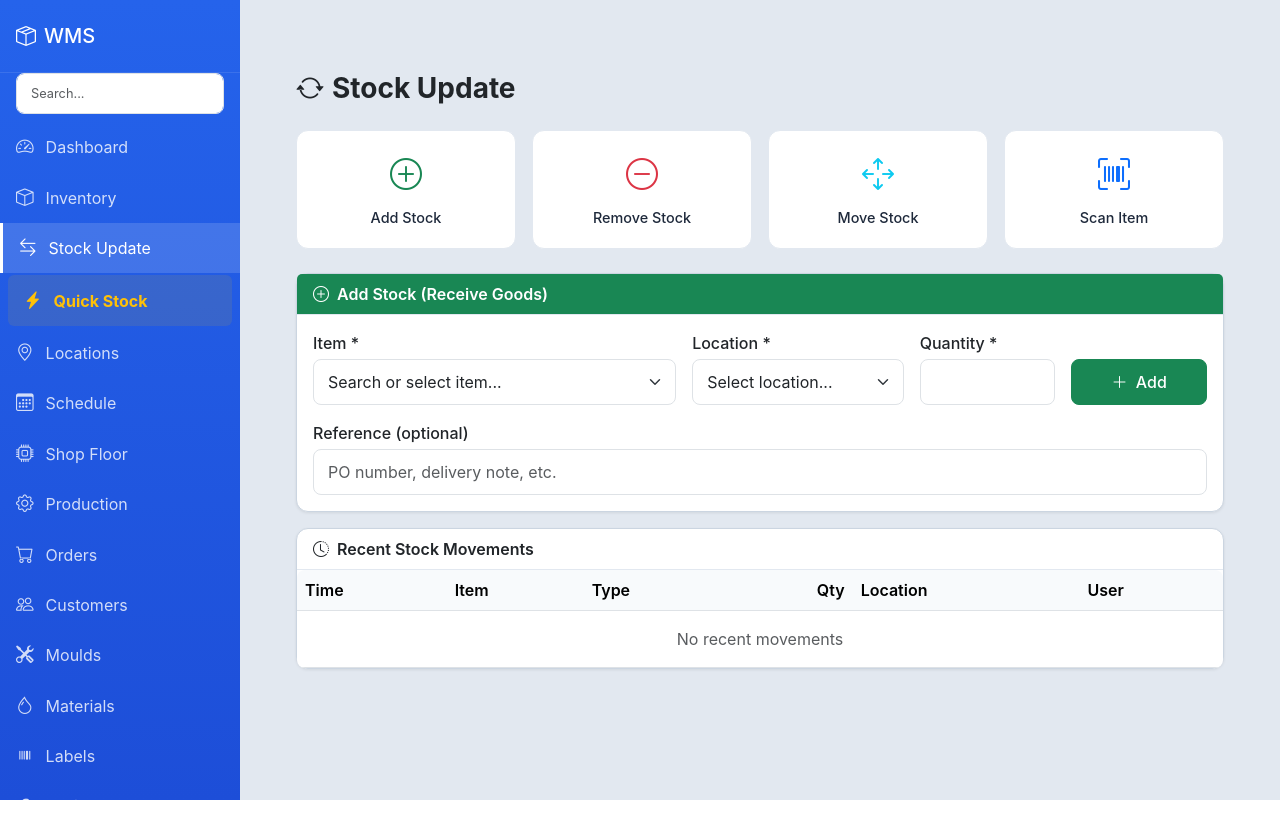
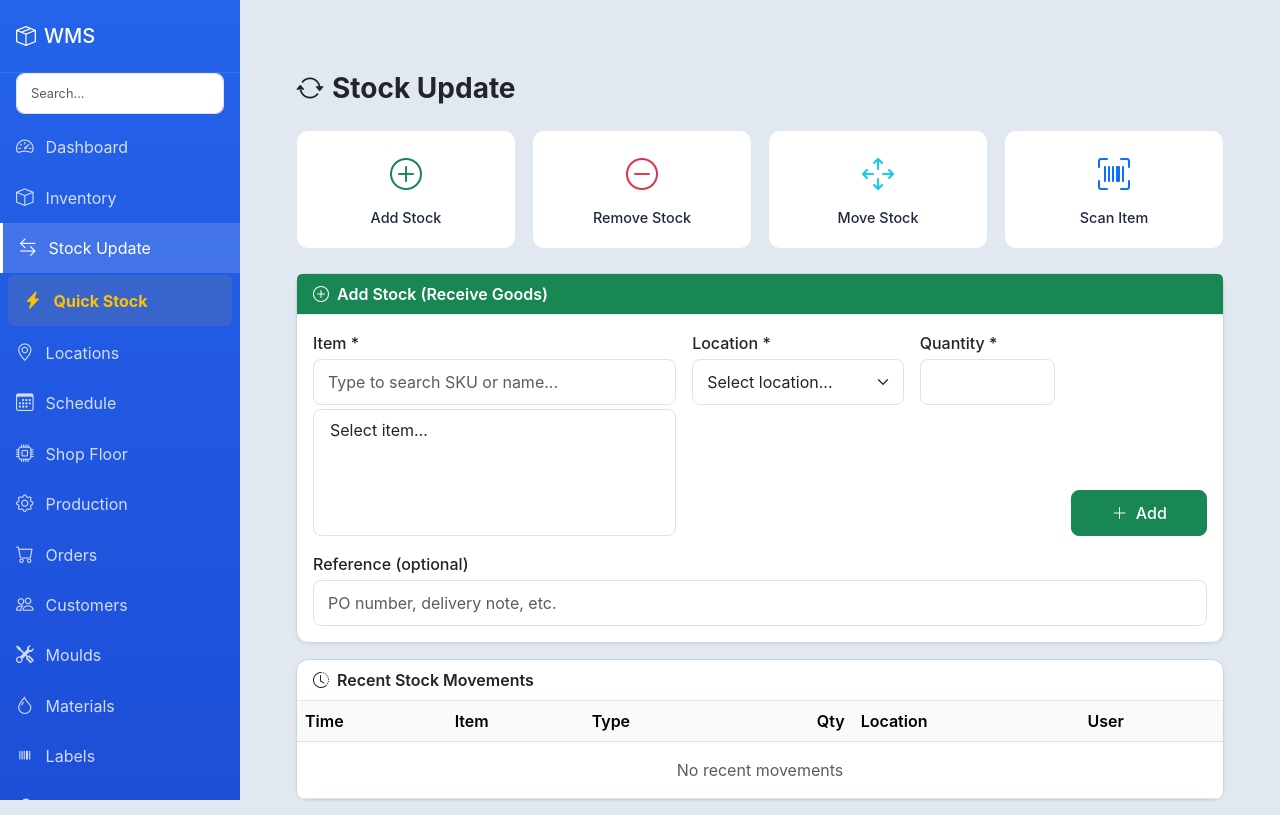
Before and after one commit to NEWARKTOOLS/WarehouseManagement, a Flask app: page /inventory/stock-update in a window 1280 px wide. Shown: the top 815 px of the page. Run offline with Flask 3, Linux system fonts and the light colour scheme; a user stored in the database is signed in; data that the repository does not hold is empty; parts of the project's set-up code (start-up, migrations or seed data) failed here and were passed over; some libraries are stand-ins or nearby versions.

Commit message:
Add search filtering to item dropdowns on Stock Update page
All three forms (Add, Remove, Move) now have a search box above the
item dropdown. Type a SKU or name and the list filters instantly,
making it much faster to find items when you have 256+ parts.

Co-Authored-By: Claude Opus 4.6 <noreply@anthropic.com>

```diff
--- a/app/templates/inventory/stock_update.html
+++ b/app/templates/inventory/stock_update.html
@@ -49,10 +49,11 @@
                     <div class="row g-3">
                         <div class="col-md-5">
                             <label class="form-label">Item *</label>
-                            <select class="form-select" name="item_id" required id="addItemSelect">
-                                <option value="">Search or select item...</option>
+                            <input type="text" class="form-control mb-1 item-search-input" placeholder="Type to search SKU or name..." data-target="addItemSelect">
+                            <select class="form-select item-searchable" name="item_id" required id="addItemSelect" size="5" style="height:auto;">
+                                <option value="">Select item...</option>
                                 {% for item in items %}
-                                <option value="{{ item.id }}" data-sku="{{ item.sku }}">
+                                <option value="{{ item.id }}" data-sku="{{ item.sku }}" data-name="{{ item.name }}">
                                     {{ item.sku }} - {{ item.name }}
                                 </option>
                                 {% endfor %}
@@ -102,10 +103,11 @@
                     <div class="row g-3">
                         <div class="col-md-5">
                             <label class="form-label">Item *</label>
-                            <select class="form-select" name="item_id" required>
-                                <option value="">Search or select item...</option>
+                            <input type="text" class="form-control mb-1 item-search-input" placeholder="Type to search SKU or name..." data-target="removeItemSelect">
+                            <select class="form-select item-searchable" name="item_id" required id="removeItemSelect" size="5" style="height:auto;">
+                                <option value="">Select item...</option>
                                 {% for item in items %}
-                                <option value="{{ item.id }}">{{ item.sku }} - {{ item.name }} ({{ item.total_stock }} in stock)</option>
+                                <option value="{{ item.id }}" data-sku="{{ item.sku }}" data-name="{{ item.name }}">{{ item.sku }} - {{ item.name }} ({{ item.total_stock }} in stock)</option>
                                 {% endfor %}
                             </select>
                         </div>
@@ -160,10 +162,11 @@
                     <div class="row g-3">
                         <div class="col-md-4">
                             <label class="form-label">Item *</label>
-                            <select class="form-select" name="item_id" required>
-                                <option value="">Search or select item...</option>
+                            <input type="text" class="form-control mb-1 item-search-input" placeholder="Type to search SKU or name..." data-target="moveItemSelect">
+                            <select class="form-select item-searchable" name="item_id" required id="moveItemSelect" size="5" style="height:auto;">
+                                <option value="">Select item...</option>
                                 {% for item in items %}
-                                <option value="{{ item.id }}">{{ item.sku }} - {{ item.name }}</option>
+                                <option value="{{ item.id }}" data-sku="{{ item.sku }}" data-name="{{ item.name }}">{{ item.sku }} - {{ item.name }}</option>
                                 {% endfor %}
                             </select>
                         </div>
@@ -277,5 +280,25 @@ document.querySelectorAll('[data-bs-toggle="collapse"]').forEach(btn => {
         });
     });
 });
+
+// Item search filtering for all three forms
+document.querySelectorAll('.item-search-input').forEach(input => {
+    const selectId = input.dataset.target;
+    const select = document.getElementById(selectId);
+    if (!select) return;
+
+    const allOptions = Array.from(select.querySelectorAll('option'));
+
+    input.addEventListener('input', function() {
+        const term = this.value.toLowerCase().trim();
+        allOptions.forEach(opt => {
+            if (!opt.value) { opt.style.display = ''; return; }
+            const sku = (opt.dataset.sku || '').toLowerCase();
+            const name = (opt.dataset.name || '').toLowerCase();
+            const text = opt.textContent.toLowerCase();
+            opt.style.display = (!term || sku.includes(term) || name.includes(term) || text.includes(term)) ? '' : 'none';
+        });
+    });
+});
 </script>
 {% endblock %}
```
